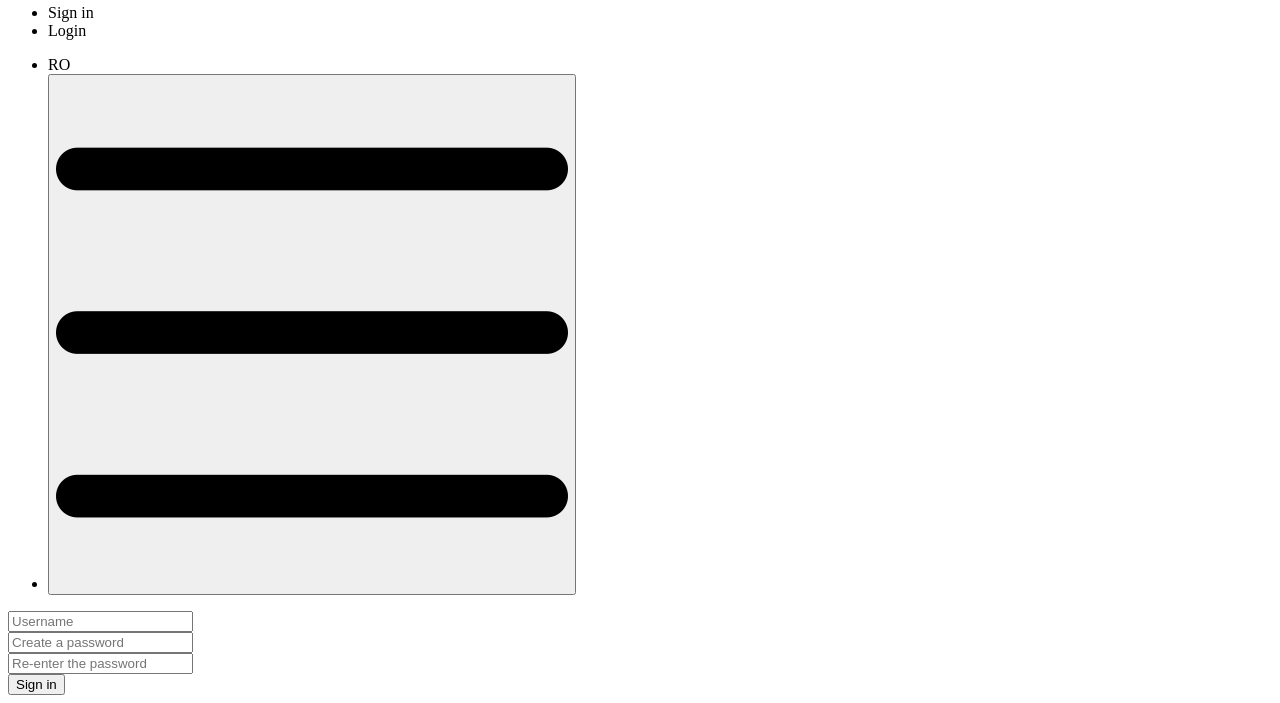
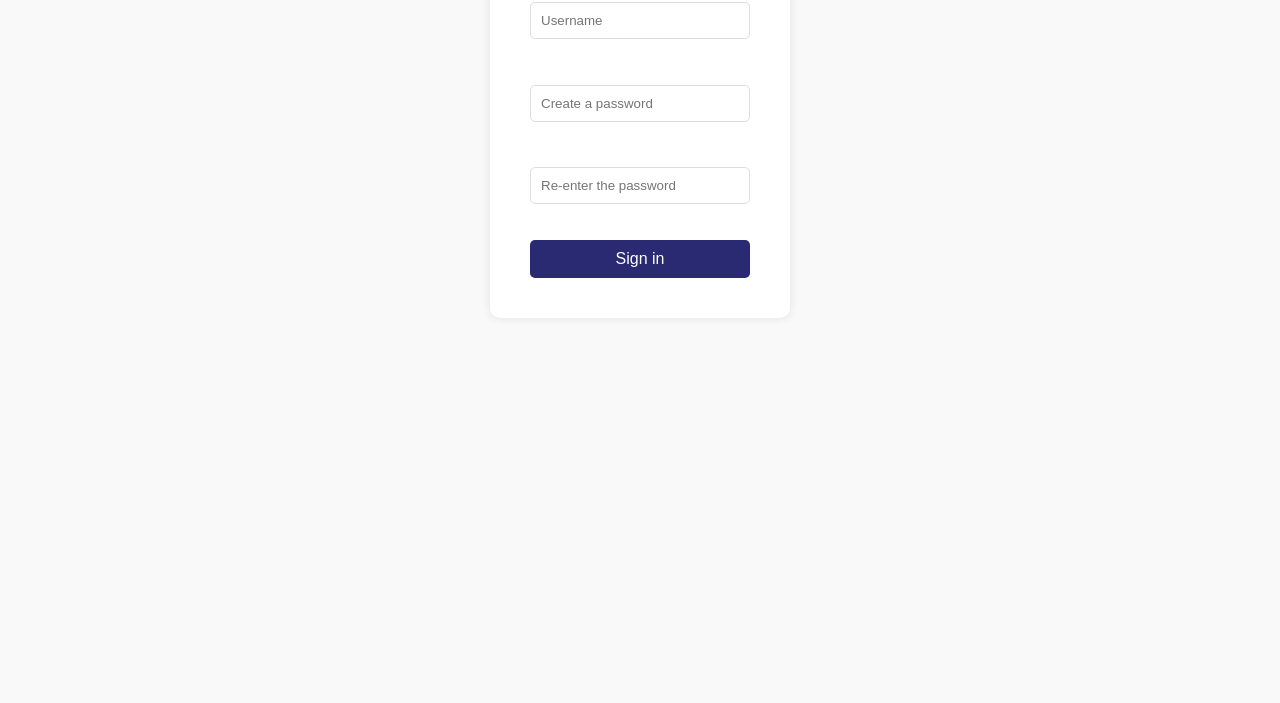
Before and after one commit to laura200705/FinalProject_GGIT_FS, a plain HTML site: page sign.html in a window 1280 px wide. Shown: the part 305-1008 px from the top of the page. After the commit the page ends 800 px from the top, so only its background shows below. Drawn offline with Linux system fonts and the light colour scheme.

Commit message:
Am modificat login si sign in prin css.

```diff
--- a/sign.html
+++ b/sign.html
@@ -3,6 +3,7 @@
 <head>
     <meta charset="UTF-8">
     <meta name="viewport" content="width=device-width, initial-scale=1.0">
+    <link rel="stylesheet" href="style.signin.css">
     <title>Login</title>
 </head>
 <body>
@@ -11,8 +12,8 @@
 
             <a href="index.html"><img src="imagini/logo.png.png"></a>
             <ul>
-                <li>Sign in</li>
-                <li>Login</li>
+                <li><a href="sign.html">Sign in</a></li>
+                <li><a href="login.html">Login</a></li>
             </ul>
             <ul>
                 <li>RO</li>
--- a/profile.html
+++ b/style.signin.css
@@ -1,68 +1,110 @@
-<!DOCTYPE html>
-<html lang="en">
-<head>
-    <meta charset="UTF-8">
-    <meta name="viewport" content="width=device-width, initial-scale=1.0">
-    <title>Profile</title>
-</head>
-<body>
-    <header>
-        <nav>
+* {
+    margin: 0;
+    padding: 0;
+    box-sizing: border-box;
+}
 
-            <a href="index.html"><img src="imagini/logo.png.png"></a>
-            <p>Logout</p>
+body {
+    font-family: Arial, sans-serif;
+    line-height: 1.6;
+    background-color: #f9f9f9;
+    display: flex;
+    flex-direction: column;
+    align-items: center;
+    justify-content: center;
+    height: 100vh;
+    padding-top: 80px;
+}
 
-            <ul>
-                <li>RO</li>
-                <li><button type="menu"> <img src="imagini/menu.png"></button></li>
-            </ul>
+header {
+    background-color: #fff;
+    padding: 10px 20px;
+    border-bottom: 1px solid #ddd;
+    width: 100%;
+    position: fixed;
+    top: 0;
+    display: flex;
+    justify-content: space-between;
+    align-items: center;
+    z-index: 1000;
+}
 
-        </nav>
-    </header>
- <section>
-<!--Back botton-->
-    <div>
-        <button type="submit"><a href="index.html"><img src="imagini/back.png" alt=""></a></button>
-    </div>
+header nav {
+    display: flex;
+    justify-content: space-between;
+    align-items: center;
+    width: 100%;
+}
 
-<!--Profile picture, name, rate-->
-    <div>
+.logo-container {
+    flex: 1;
+}
 
-        <div>
-            <img src="imagini/c1.jpg">
-            <p>Emma Roberts</p>
-        </div>
-        <div>
-            <img src="imagini/star1.png">
-            <img src="imagini/star1.png">
-            <img src="imagini/star1.png">
-            <img src="imagini/star.png">
-            <img src="imagini/star.png">
-        </div>
-<!--SEND MESSAGE BOTTON-->
-        <div>
-            <button type="submit"><a href="mes.html">Send a message</a></button>
-        </div>
-    </div>
+header nav a img {
+    height: 60px;
+}
 
-<!--TASK-->
-    <div>
-        <div>
-            <p>Completed tasks:</p>
-        </div>
+header nav ul {
+    list-style: none;
+    display: flex;
+    gap: 20px;
+    align-items: center;
+    margin-left: auto;
+}
 
-        <div>
-            <p>Nina Dobrev: Lorem ipsum dolor sit amet consectetur adipisicing elit. Itaque facere blanditiis quod nobis dolorum! Accusamus dignissimos quibusdam repellat cupiditate nemo atque excepturi magnam, consectetur, aliquam dolorem earum, impedit ea eaque!</p>
-            <p>4.5 rate      3 hours-spent      Difficulty: Hard</p>
-        </div>
-    </div>
- </section>
+header nav ul li {
+    font-size: 18px;
+    color: #333;
+    position: relative;
+}
 
- <!--Footer-->
-    <footer>
-        <p>
-            Active since 05.07.2024
-        </p>
-    </footer>
-</body>
-</html>
+header nav ul li a {
+    color: #333;
+    text-decoration: none;
+}
+
+header nav ul li button {
+    background: none;
+    border: none;
+}
+
+header nav ul li button img {
+    height: 24px;
+}
+
+div {
+    background-color: #fff;
+    padding: 40px;
+    box-shadow: 0 0 10px rgba(0, 0, 0, 0.1);
+    border-radius: 10px;
+    width: 300px;
+}
+
+form {
+    display: flex;
+    flex-direction: column;
+    align-items: center;
+}
+
+form input {
+    width: 100%;
+    padding: 10px;
+    margin: 10px 0;
+    border: 1px solid #ddd;
+    border-radius: 5px;
+}
+
+form button {
+    width: 100%;
+    padding: 10px;
+    background-color: #2a2a72;
+    color: #fff;
+    border: none;
+    border-radius: 5px;
+    font-size: 16px;
+    cursor: pointer;
+}
+
+form button:hover {
+    background-color: #1e1e5c;
+}
```
